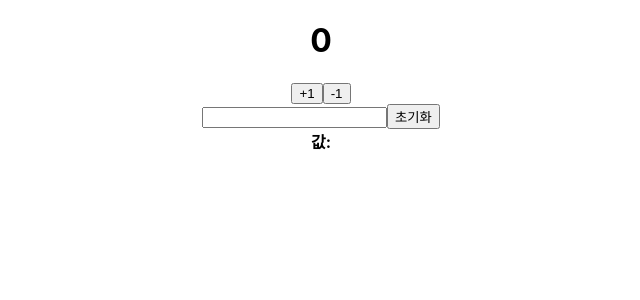
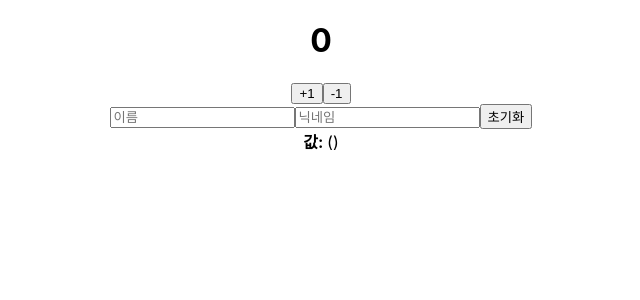
Before and after one commit to hyunjunyong/react-study, a React (Create React App) app: page / in a window 1280 px wide. Shown: the top 300 px of the page, without its empty margins (319-959 px from the left). Built offline with nearby package versions, Linux system fonts and the light colour scheme.

Commit message:
여러개 input

```diff
--- a/src/InputSample.jsx
+++ b/src/InputSample.jsx
@@ -1,24 +1,41 @@
-import React,{useState} from 'react';
+import React, { useState } from 'react';
 
-function InputSample(){
-  const [text, setText] = useState('')
-  const onChange = e=>{
-    setText(e.target.value)
-  }
-  const onClear = e=>{
-    setText('')
-  }
-  return(
+function InputSample() {
+  const [inputs, setInputs] = useState({
+    name: '',
+    nickname: ''
+  });
+
+  const { name, nickname } = inputs;
+
+  const onChange = (e) => {
+    const { value, name } = e.target;
+
+    setInputs({
+      ...inputs,
+      [name]: value
+    });
+  };
+
+  const onReset = () => {
+    setInputs({
+      name: '',
+      nickname: '',
+    })
+  };
+
+
+  return (
     <div>
-      <input type="text" onChange={onChange} value={text}/>
-      <button onClick={onClear
-      }>초기화</button>
+      <input name="name" placeholder="이름" onChange={onChange} value={name} />
+      <input name="nickname" placeholder="닉네임" onChange={onChange} value={nickname}/>
+      <button onClick={onReset}>초기화</button>
       <div>
-        <b>값: {text}</b>
+        <b>값: </b>
+        {name} ({nickname})
       </div>
     </div>
-  )
-
+  );
 }
 
-export default InputSample
+export default InputSample;
```
